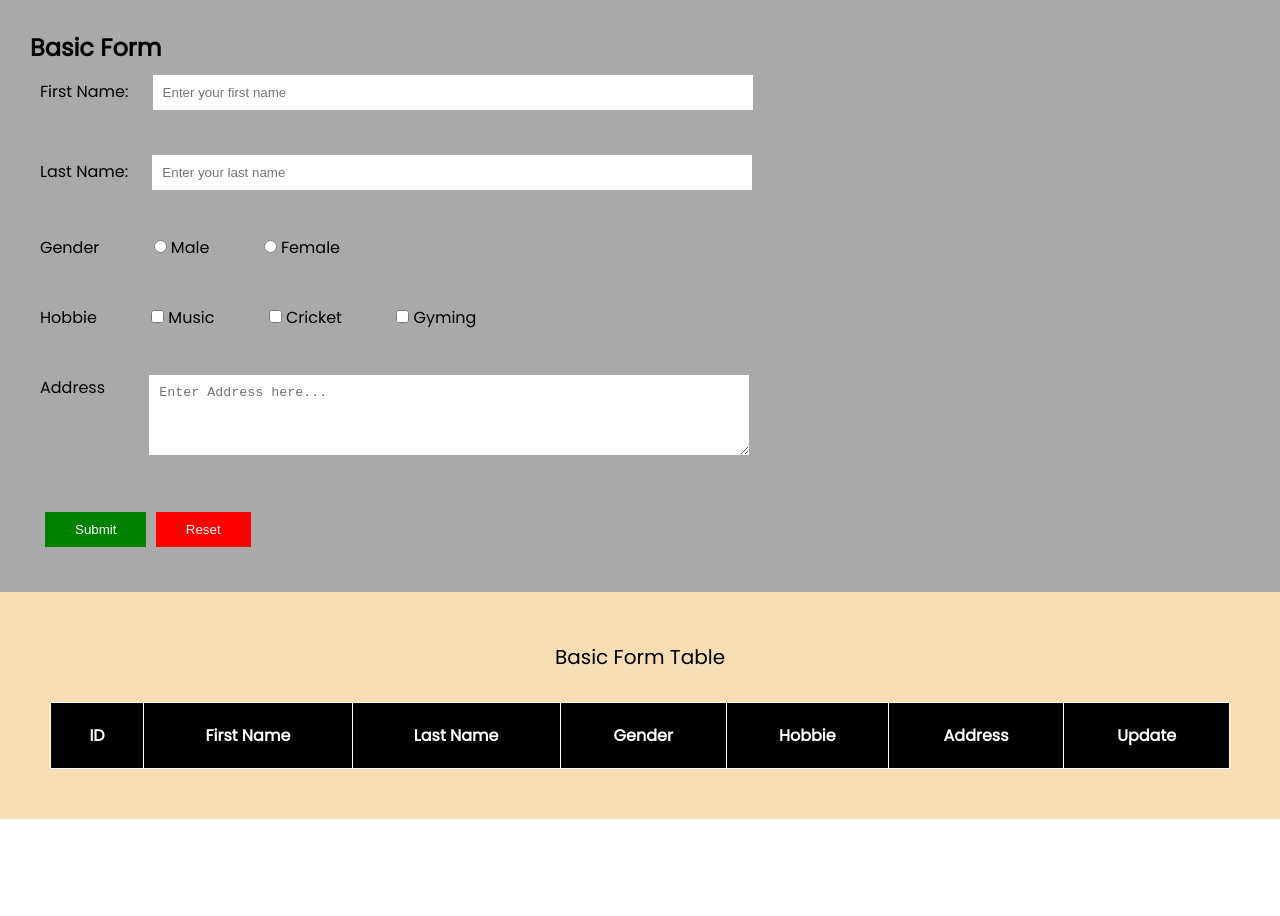
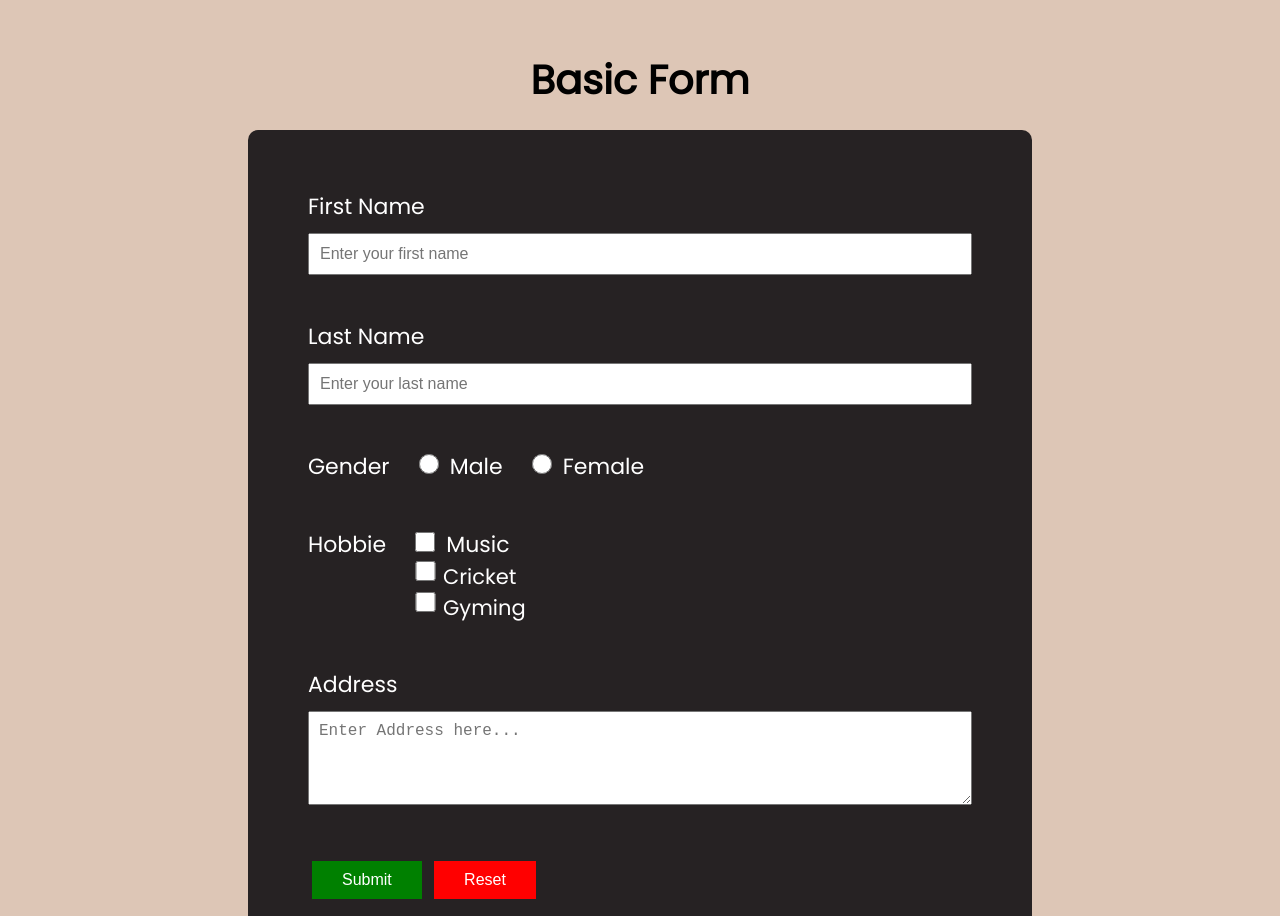
Before and after one commit to yashdobariya/JS-Form, a plain HTML site: page index.html in a window 1280 px wide. Shown: the top 916 px of the page. Before the commit the page ends 819 px from the top, so only its background shows below. Drawn offline with Linux system fonts and the light colour scheme.

Commit message:
update design and convert into  sass

```diff
--- a/index.html
+++ b/index.html
@@ -5,8 +5,8 @@
     <meta charset="UTF-8">
     <meta http-equiv="X-UA-Compatible" content="IE=edge">
     <meta name="viewport" content="width=device-width, initial-scale=1.0">
-    <link rel="stylesheet" href="./style/index.css">
-    <link rel="stylesheet" href="./style/responsive.css">
+    <!-- <link rel="stylesheet" href="./style/index.css"> -->
+    <link rel="stylesheet" href="style/app.css">
     <title>Js Form</title>
 </head>
 
@@ -15,61 +15,64 @@
 
         <section class="form-section">
             <div class="form-wrap">
-                <form id="basic-form" onsubmit="onSubmit(event)" class="basic-form" autocomplete="off">
-                    <h1 class="text-left">Basic Form</h1>
+                <h1 class="p-20">Basic Form</h1>
+                <form id="basic-form" onsubmit="onSubmit(event)" class="basic-form">
 
                     <div class="form-item">
-                        <label for="fname">First Name:</label>
-                        <input type="text" class="input_item" name="fname" oninput="changeInput(event)" id="fname"
+                        <label for="fname">First Name</label>
+                        <input type="text" class="input_item" name="fname"
+                            oninput="checkInputvalidation(value,'firstname')" id="fname"
                             placeholder="Enter your first name" />
-                        <p class="error left" id="firstname"> Please fill the field</p>
+                        <p class="error left" id="firstname"> Please fill first name field</p>
                     </div>
 
                     <div class="form-item">
-                        <label for="lname">Last Name:</label>
-                        <input type="text" class="input_item" name="lname" id="lname" oninput="changeInput(event)"
-                            placeholder="Enter your last name" />
-                        <p class="error left" id="lastname">Please fill the field </p>
+                        <label for="lname">Last Name</label>
+                        <input type="text" class="input_item" name="lname" id="lname"
+                            oninput="checkInputvalidation(value,'lastname')" placeholder="Enter your last name" />
+                        <p class="error left" id="lastname">Please fill last name field </p>
                     </div>
 
                     <div class="form-item" name="ceh">
-                        <label>Gender</label>
-                        <label><input type="radio" class="input_box gen" oninput="changeInput(event)" name="gender"
-                                id="male" value="male" />
+                        <label class="d-inline">Gender</label>
+                        <label class="d-inline"><input type="radio" class="input_box gen"
+                                oninput="checkInputvalidation(value,'gendervalidate')" name="gender" id="male"
+                                value="male" />
                             Male</label>
 
-                        <label><input type="radio" class="input_box gen" name="gender" id="female"
-                                oninput="changeInput(event)" value="female" />
+                        <label class="d-inline"><input type="radio" class="input_box gen" name="gender" id="female"
+                                oninput="checkInputvalidation(value,'gendervalidate')" value="female" />
                             Female</label>
-                        <p id="gendervalidate" class="error left">Please fill the field </p>
+                        <p id="gendervalidate" class="error left">Please choose your gender </p>
                     </div>
 
                     <div class="form-item">
-                        <label>Hobbie</label>
-                        <label><input type="checkbox" name="hoby" id="music" na class="input_box check"
-                                oninput="changeInput(event)" value="music" />
+                        <label class="d-inline">Hobbie</label>
+                        <label class="d-inline"><input type="checkbox" name="hoby" id="music" na class="input_box check"
+                                oninput="checkInputvalidation(value,'hobbie')" value="music" />
                             Music</label>
 
-                        <label><input class="input_box check" name="hoby" type="checkbox" id="cricket"
-                                oninput="changeInput(event)" value="cricket" />
+                        <label class="ml"><input class="input_box check" name="hoby" type="checkbox" id="cricket"
+                                oninput="checkInputvalidation(value,'hobbie')" value="cricket" />
                             Cricket</label>
 
-                        <label><input class="input_box check" name="hoby" type="checkbox" id="gyming"
-                                oninput="changeInput(event)" value="gyming" />
+                        <label class="ml"><input class="input_box check" name="hoby" type="checkbox" id="gyming"
+                                oninput="checkInputvalidation(value,'hobbie')" value="gyming" />
                             Gyming</label>
-                        <p id="hobbie" class="error left"> Please fill the field </p>
+                        <p id="hobbie" class="error left"> Please choose your hobbie </p>
                     </div>
 
                     <div class="form-item">
                         <label style="vertical-align: top;margin-right: 20px;">Address</label>
-                        <textarea rows="4" cols="30" class="input_item" name="address" id="address"
-                            oninput="changeInput(event)" placeholder="Enter Address here..."></textarea>
-                        <p id="message" class="left error"> Please fill the field </p>
+                        <textarea rows="4" cols="30" class="input_item" maxlength="50" name="address" id="address"
+                            oninput="checkInputvalidation(value,'message')"
+                            placeholder="Enter Address here..."></textarea>
+                        <p id="message" class="left error"> Please fill your address </p>
                     </div>
 
                     <div class="form-item">
                         <button type="submit" value="Submit" class="btn">Submit</button>
-                        <button type="button" onclick="resetForm()" value="Reset" class="delbtn">Reset</button>
+                        <button type="button" onclick="resetForm()" value="Reset" class="btn delbtn">Reset</button>
                     </div>
                 </form>
             </div>
@@ -78,7 +81,7 @@
         <section class="table-section">
             <div class="table-wrap">
                 <table class="form-table" id="basic-form-list">
-                    <caption> Basic Form Table</caption>
+                    <caption class="p-20"> Basic Form Table</caption>
                     <tr>
                         <th>ID</th>
                         <th>First Name</th>
--- /dev/null
+++ b/style/app.scss
@@ -0,0 +1,4 @@
+@import "./font.scss";
+@import "./variable.scss";
+@import "./comman.scss";
+@import "./main.scss";
--- /dev/null
+++ b/style/comman.scss
@@ -0,0 +1,37 @@
+* {
+    margin: 0;
+    padding: 0;
+    box-sizing: border-box;
+}
+
+body {
+    font-family: poppins_Regular;
+}
+
+.error {
+    color: $denger;
+    visibility: hidden;
+}
+
+.showError {
+    visibility: unset ;
+;
+}
+
+.btn {
+    padding: 10px 30px;
+    border: none;
+    background: $success;
+    font-size: 16px;
+    margin: 4px;
+    cursor: pointer;
+    color: $white;
+
+    &.delbtn{
+    background: $denger;
+    }
+}
+
+.p-20{
+ padding: 20px;
+}
--- /dev/null
+++ b/style/font.scss
@@ -0,0 +1,4 @@
+@font-face {
+    font-family: poppins_Regular;
+    src: url("../fonts/Poppins-Regular.ttf");
+}
--- a/style/index.css
+++ b/style/index.css
@@ -48,7 +48,7 @@ body {
 .btn {
   padding: 10px 30px;
   border: none;
-  background: green;
+  background: #008000;
   margin: 5px;
   cursor: pointer;
   color: white;
--- /dev/null
+++ b/style/main.scss
@@ -0,0 +1,99 @@
+main{
+
+    .form-wrap{
+        padding: 80px;
+        background-color: $grey;
+
+        h1{
+            text-align: center;
+            margin-top: -50px;
+            font-size: 40px;
+        }
+
+        form{
+            width: 70%;
+            margin: 0 auto;
+            background-color: $black;
+            border-radius: 10px;
+            padding: 50px;
+            color: $white;
+
+            .form-item{
+                padding: 10px;
+
+                label{
+                    display:flex ;
+                    font-size: 22px;
+                    margin-bottom: 10px;
+
+                    &.d-inline{
+                        display: inline;
+
+                        .input_box {
+                            height: 20px;
+                            width: 30px;
+                            margin-left: 20px;
+                        }
+                    }
+
+                    &.ml{
+                        margin: 0px 0px 0px 100px;
+                        font-size: 21px;
+
+
+                        .input_box {
+                            height: 20px;
+                            width: 35px;
+                        }
+                    }
+                }
+
+                .input_item{
+                    width: 100%;
+                    padding: 10px;
+                    font-size: 16px;
+                    outline: none;
+                    resize:vertical;
+                }
+
+                .input_box {
+                        height: 25px;
+                        width: 40px;
+                        cursor: pointer;
+                }
+            }
+        }
+    }
+
+    .table-wrap{
+        background-color: $grey;
+        padding: 50px;
+
+        table {
+            width: 100%;
+            border-collapse: collapse;
+
+            caption {
+                font-size: 40px;
+                font-weight: 600;
+
+            }
+
+            th {
+                border: 2px solid $black;
+                text-align: center;
+                padding: 20px;
+                background-color: $black;
+                color: $white;
+                font-size: 20px;
+            }
+
+            td {
+                border: 2px solid $black;
+                text-align: center;
+                padding: 20px;
+                font-size: 18px;
+            }
+        }
+    }
+}
--- /dev/null
+++ b/style/variable.scss
@@ -0,0 +1,6 @@
+// $orange: #191919;
+$grey: #DDC6B6;
+$black: #262223;
+$white: #ffffff;
+$success: #008000;
+$denger: #ff0000;
```
Also changed, not shown: JS/index.js (+65 -79 lines), style/app.css (added), style/responsive.css (deleted), 1 other file.
